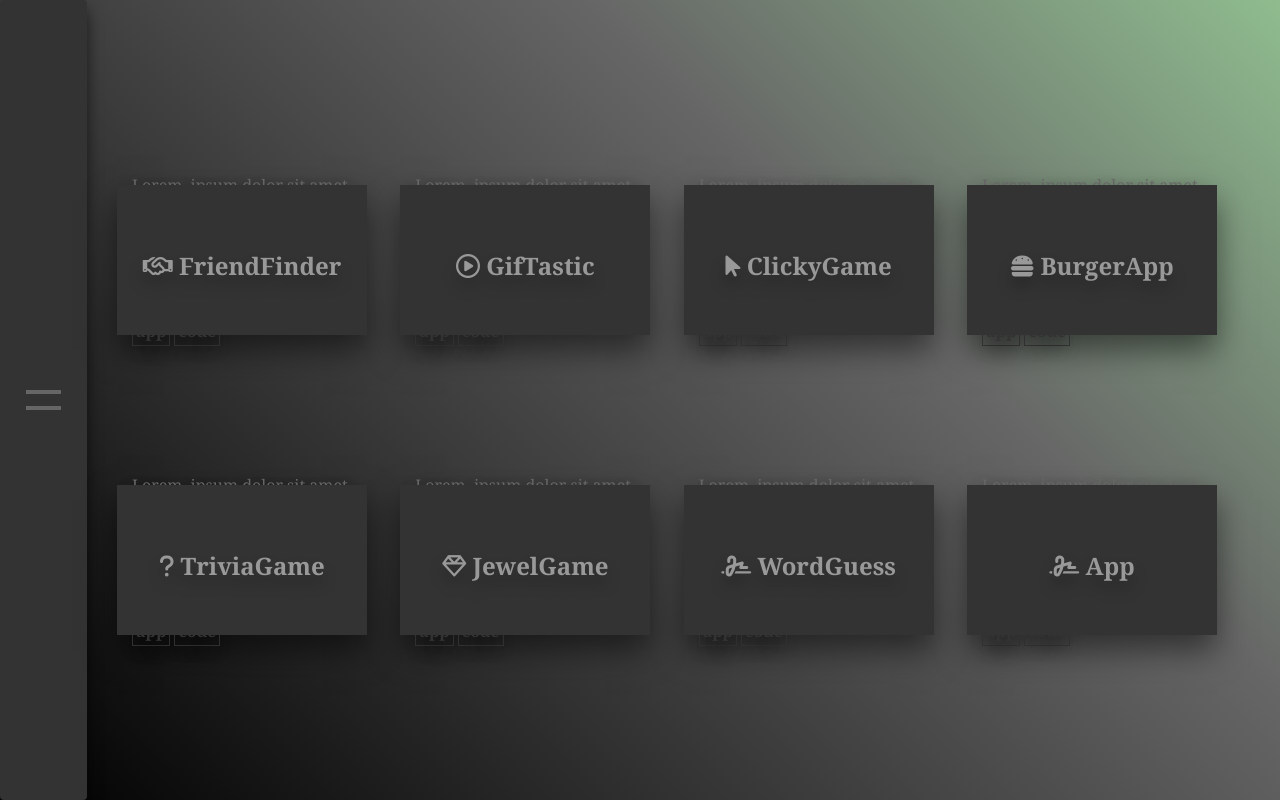
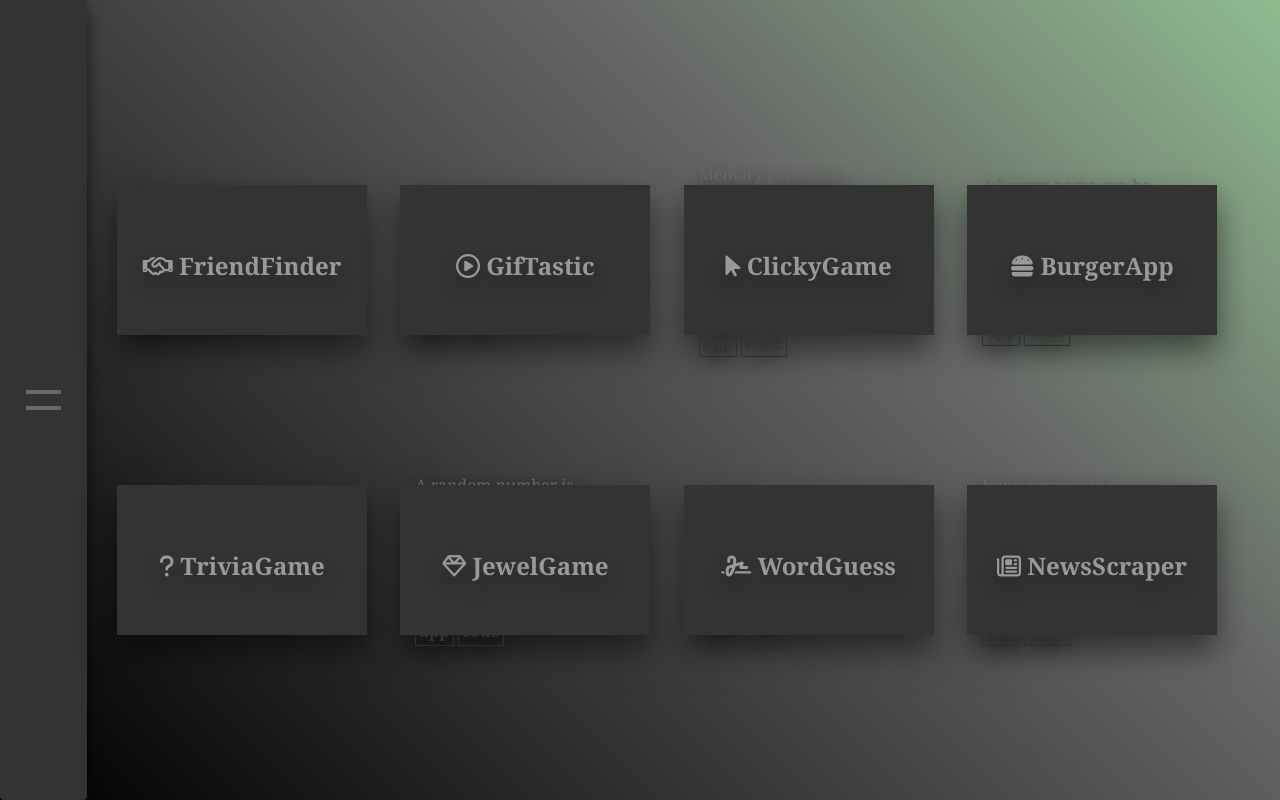
Before and after one commit to AimesAguilera/Portfolio, a plain HTML site: page projects.html in a window 1280 px wide. Drawn offline with Linux system fonts and the light colour scheme.

Commit message:
add news scraper and update project descriptions

```diff
--- a/projects.html
+++ b/projects.html
@@ -32,8 +32,8 @@
                 </div>
                 <div class='face face2'>
                     <div class='content'>
-                        <p>Lorem, ipsum dolor sit amet consectetur adipisicing elit. Impedit maiores vero
-                            perspiciatis veritatis accusantium nulla earum culpa nihil!</p>
+                        <P>Survey that asks a series of questions and based off your results finds the best friend match
+                            for you.</P>
                         <a href='https://secret-dusk-91883.herokuapp.com/' target='_blank'> app </a>
                         <a href='https://github.com/AimesAguilera/FriendFinder' target='_blank'> code </a>
                     </div>
@@ -47,8 +47,7 @@
                 </div>
                 <div class='face face2'>
                     <div class='content'>
-                        <p>Lorem, ipsum dolor sit amet consectetur adipisicing elit. Impedit maiores vero
-                            perspiciatis veritatis accusantium nulla earum culpa nihil!</p>
+                        <p>Simple Oscar themed quiz that gives a set time to answer each question.</p>
                         <a href='https://aimesaguilera.github.io/TriviaGame/' target='_blank'> app </a>
                         <a href='https://github.com/AimesAguilera/TriviaGame' target='_blank'> code </a>
                     </div>
@@ -65,8 +64,8 @@
                 </div>
                 <div class='face face2'>
                     <div class='content'>
-                        <p>Lorem, ipsum dolor sit amet consectetur adipisicing elit. Impedit maiores vero
-                            perspiciatis veritatis accusantium nulla earum culpa nihil!</p>
+                        <P>Displays buttons with pre-set values that, when pressed, display gifs with pause/play
+                            functionality. New buttons can be added.</P>
                         <a href='https://aimesaguilera.github.io/GifTastic/' target='_blank'> app </a>
                         <a href='https://github.com/AimesAguilera/GifTastic' target='_blank'> code </a>
                     </div>
@@ -80,8 +79,8 @@
                 </div>
                 <div class='face face2'>
                     <div class='content'>
-                        <p>Lorem, ipsum dolor sit amet consectetur adipisicing elit. Impedit maiores vero
-                            perspiciatis veritatis accusantium nulla earum culpa nihil!</p>
+                        <p>A random number is displayed along with 4 buttons, each holding their own random value. Press
+                            the buttons and try to hit the displayed random number.</p>
                         <a href='https://aimesaguilera.github.io/JewelGame/' target='_blank'> app </a>
                         <a href='https://github.com/AimesAguilera/JewelGame' target='_blank'> code </a>
                     </div>
@@ -98,8 +97,8 @@
                 </div>
                 <div class='face face2'>
                     <div class='content'>
-                        <p>Lorem, ipsum dolor sit amet consectetur adipisicing elit. Impedit maiores vero
-                            perspiciatis veritatis accusantium nulla earum culpa nihil!</p>
+                        <p>Memory game that displayed images that, when pressed, suffle randomly around. Try to click as
+                            many images as you can without hitting the same image twice.</p>
                         <a href='https://quiet-stream-90311.herokuapp.com/' target='_blank'> app </a>
                         <a href='https://github.com/AimesAguilera/ClickyGame' target='_blank'> code </a>
                     </div>
@@ -113,8 +112,8 @@
                 </div>
                 <div class='face face2'>
                     <div class='content'>
-                        <p>Lorem, ipsum dolor sit amet consectetur adipisicing elit. Impedit maiores vero
-                            perspiciatis veritatis accusantium nulla earum culpa nihil!</p>
+                        <p>A word is displayed as 'blanks' and is guessed by keying letters, filling in blanks if a
+                            letter is guessed right.</p>
                         <a href='https://aimesaguilera.github.io/WordGuess/' target='_blank'> app </a>
                         <a href='https://github.com/AimesAguilera/WordGuess' target='_blank'> code </a>
                     </div>
@@ -131,8 +130,8 @@
                 </div>
                 <div class='face face2'>
                     <div class='content'>
-                        <p>Lorem, ipsum dolor sit amet consectetur adipisicing elit. Impedit maiores vero
-                            perspiciatis veritatis accusantium nulla earum culpa nihil!</p>
+                        <p>A burger name can be enterd into an input field and displayed with an option to devour and
+                            remove. Status of burgers are kept in a database.</p>
                         <a href='https://radiant-journey-71525.herokuapp.com/' target='_blank'> app </a>
                         <a href='https://github.com/AimesAguilera/BurgersApp' target='_blank'> code </a>
                     </div>
@@ -141,15 +140,15 @@
             <div class='card'>
                 <div class='face face1'>
                     <div class='content'>
-                        <h3><i class="fas fa-signature"></i> App </h3>
+                        <h3><i class="far fa-newspaper"></i> NewsScraper </h3>
                     </div>
                 </div>
                 <div class='face face2'>
                     <div class='content'>
-                        <p>Lorem, ipsum dolor sit amet consectetur adipisicing elit. Impedit maiores vero
-                            perspiciatis veritatis accusantium nulla earum culpa nihil!</p>
-                        <a href='#' target='_blank'> app </a>
-                        <a href='#' target='_blank'> code </a>
+                        <p>News scraper that uses New York Times as its source. Articles can be saved for later and have
+                            notes attached to them, with all info stored in a database.</p>
+                        <a href='https://salty-mesa-76063.herokuapp.com/' target='_blank'> app </a>
+                        <a href='https://github.com/AimesAguilera/MongoNewsScraper' target='_blank'> code </a>
                     </div>
                 </div>
             </div>
```
